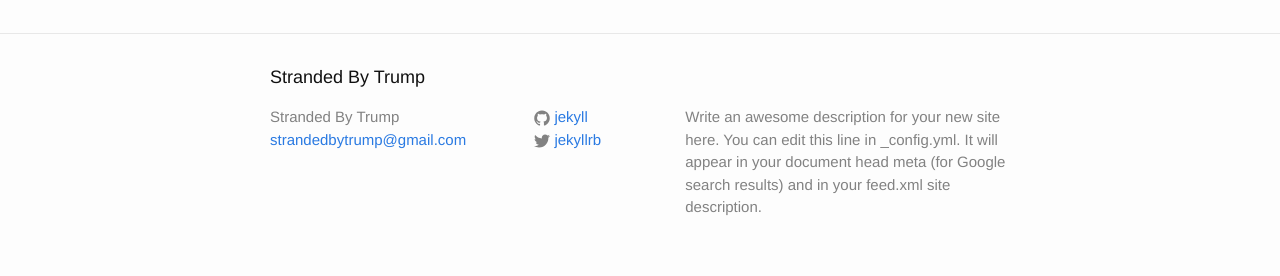
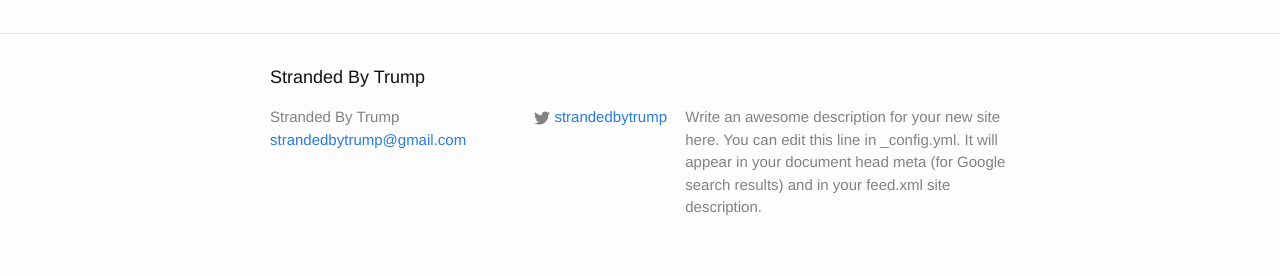
Before and after one commit to RichardLitt/stranded-by-trump, a Jekyll site: the page built from index.md, in a window 1280 px wide. Shown: the part 904-1180 px from the top of the page. Built offline with Jekyll 4.4.1, drawn with Linux system fonts in a browser that asks for light colours.

Commit message:
update config file

```diff
--- a/_config.yml
+++ b/_config.yml
@@ -20,9 +20,8 @@ description: > # this means to ignore newlines until "baseurl:"
   line in _config.yml. It will appear in your document head meta (for
   Google search results) and in your feed.xml site description.
 baseurl: "" # the subpath of your site, e.g. /blog
-url: "" # the base hostname & protocol for your site, e.g. http://example.com
-twitter_username: jekyllrb
-github_username:  jekyll
+url: "https://strandedbytrump.com" # the base hostname & protocol for your site, e.g. http://example.com
+twitter_username: strandedbytrump
 
 # Build settings
 markdown: kramdown
```
